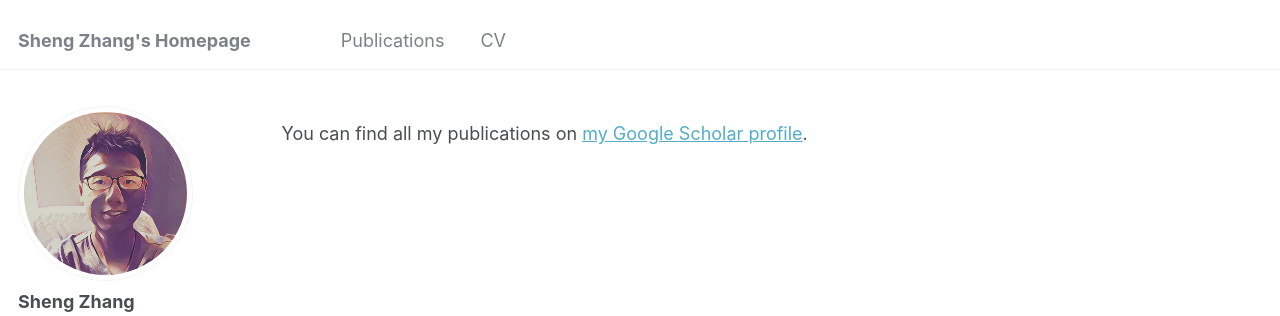
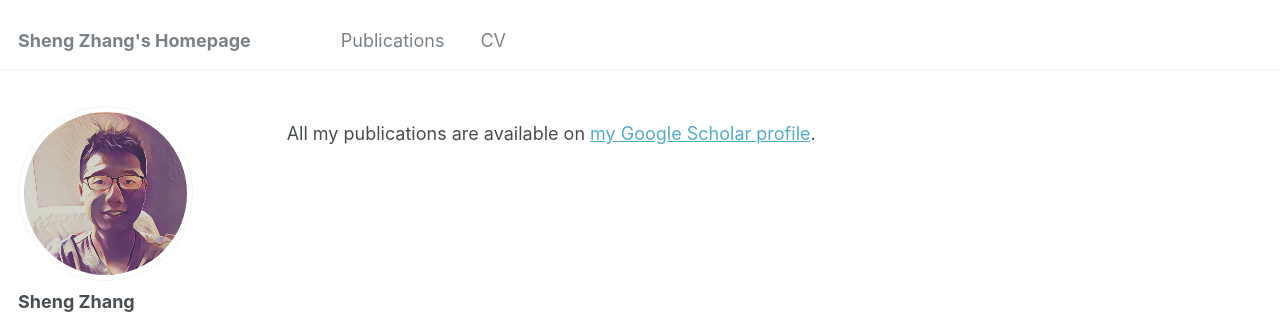
Before and after one commit to szhangml/szhangml.github.io, a Jekyll site: the page built from _pages/publications.html, in a window 1280 px wide. Shown: the top 316 px of the page. Built offline with Jekyll 4.4.1, drawn with Linux system fonts in a browser that asks for light colours; some web fonts are replaced.

Commit message:
Refactor publication display in publications.html
Updated the publication section to improve formatting and clarity.

```diff
--- a/_pages/publications.html
+++ b/_pages/publications.html
@@ -6,23 +6,27 @@ author_profile: true
 ---
 
 {% if site.author.googlescholar %}
-  <div class="wordwrap">You can find all my publications on <a href="{{site.author.googlescholar}}">my Google Scholar profile</a>.</div>
+  <div class="wordwrap">
+    All my publications are available on <a href="{{ site.author.googlescholar }}">my Google Scholar profile</a>.
+  </div>
 {% endif %}
 
 {% include base_path %}
 
-<!-- New style rendering if publication categories are defined -->
 {% if site.publication_category %}
-  {% for category in site.publication_category  %}
+  {% for category in site.publication_category %}
     {% assign title_shown = false %}
     {% for post in site.publications reversed %}
       {% if post.category != category[0] %}
         {% continue %}
       {% endif %}
+
       {% unless title_shown %}
-        <h2>{{ category[1].title }}</h2><hr />
+        <h2>{{ category[1].title }}</h2>
+        <hr />
         {% assign title_shown = true %}
       {% endunless %}
+
       {% include archive-single.html %}
     {% endfor %}
   {% endfor %}
```
